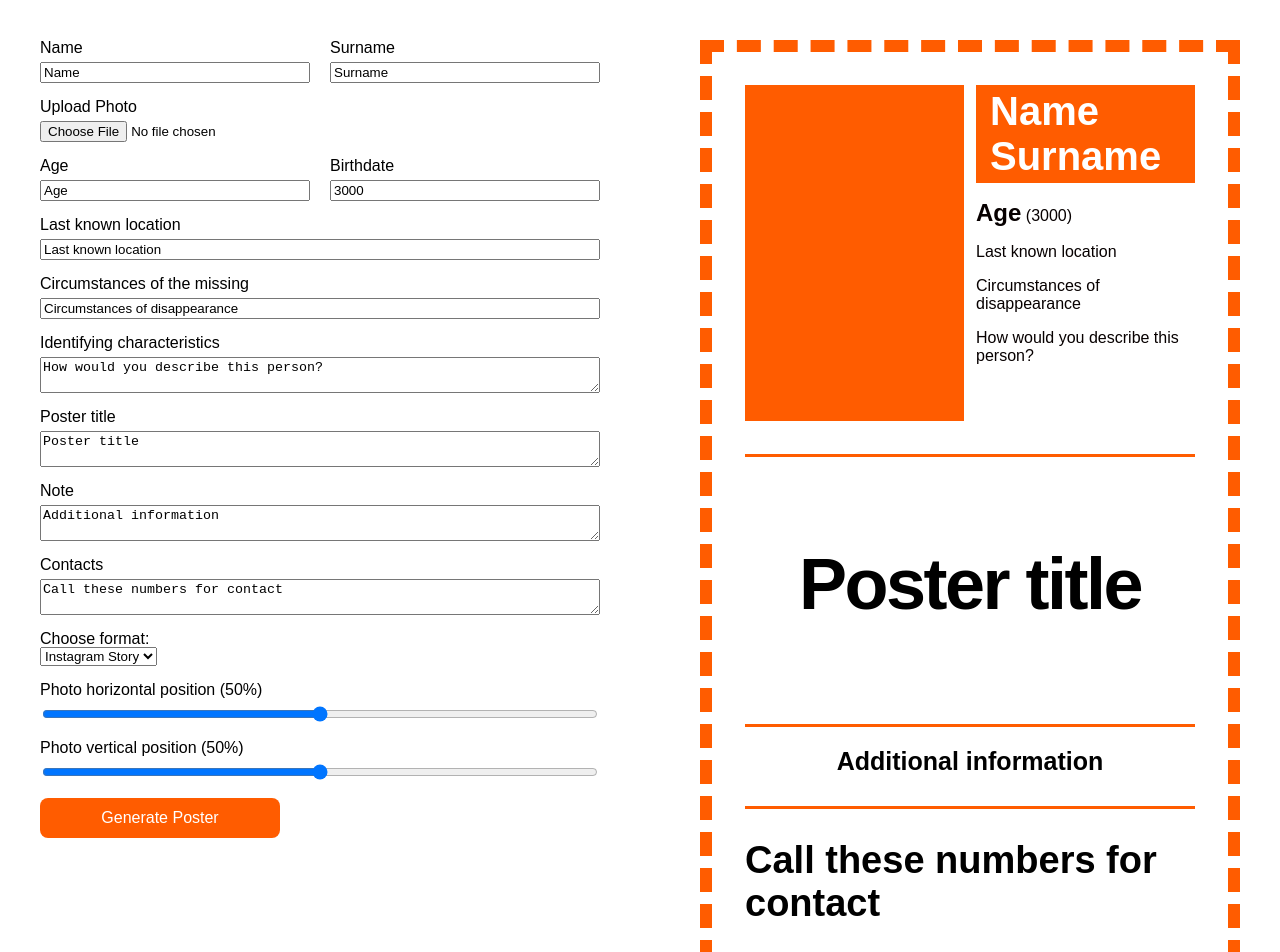
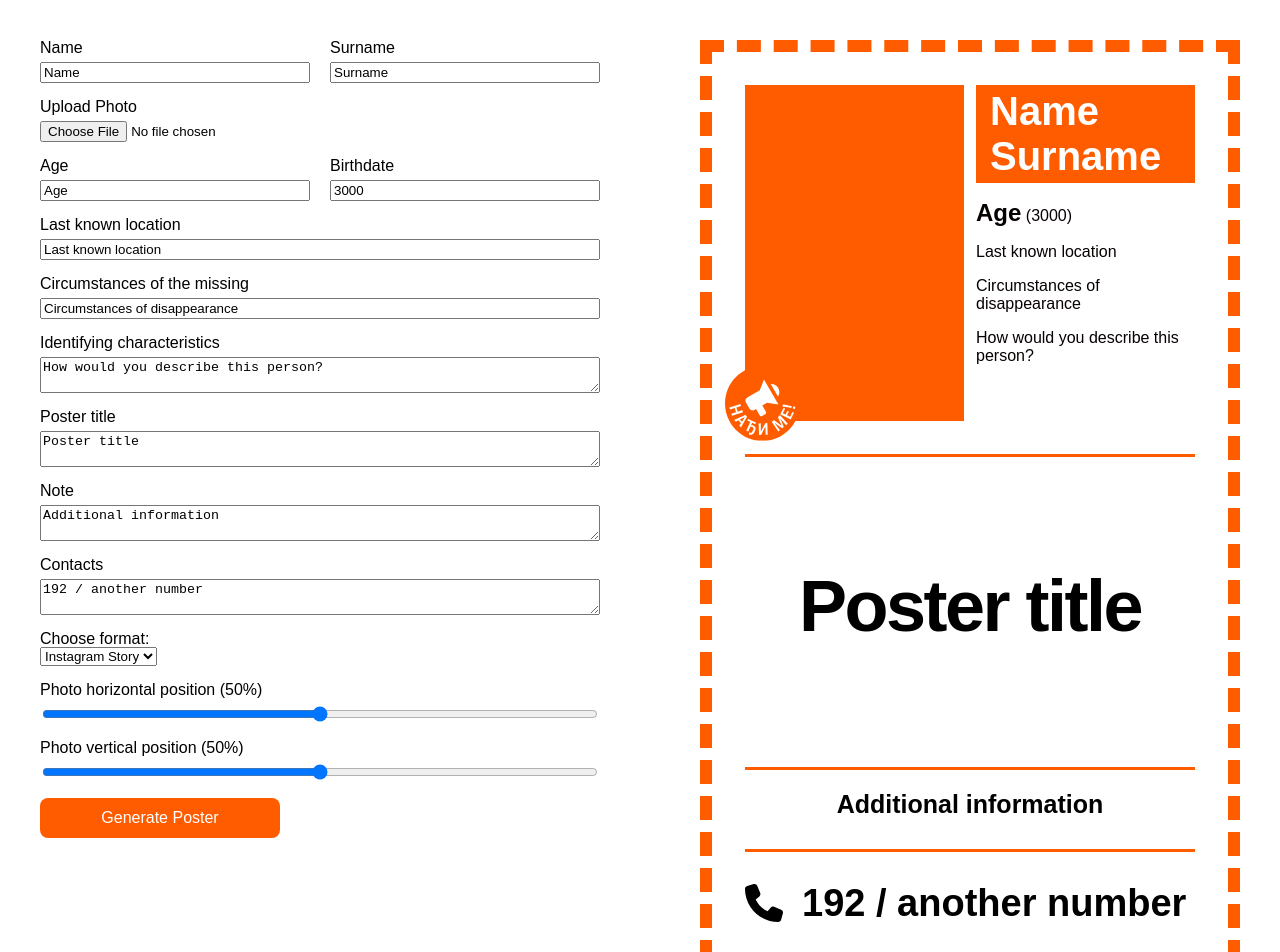
Before and after one commit to dontshoot11/people-search-posters, a SvelteKit app: page / in a window 1280 px wide. Shown: the top 952 px of the page. Built offline with nearby package versions, Linux system fonts and the light colour scheme.

Commit message:
add images

```diff
--- a/src/pageComponents/posterGenerator/components/Poster/style.module.css
+++ b/src/pageComponents/posterGenerator/components/Poster/style.module.css
@@ -12,10 +12,20 @@
 }
 
 .photoWrap {
-  overflow: hidden;
   position: relative;
   background-repeat: no-repeat;
   background-color: var(--accent-color);
+  &:before {
+    content: "";
+    position: absolute;
+    background: url("./img/find_me.svg") no-repeat center;
+    background-size: contain;
+    height: 75rem;
+    width: 75rem;
+    flex-shrink: 0;
+    bottom: -20rem;
+    left: -20rem;
+  }
 }
 
 .infoBlock {
@@ -99,6 +109,18 @@
   font-weight: 900;
   font-size: 38rem;
   line-height: normal;
+  white-space: nowrap;
+  display: flex;
+  align-items: center;
+  gap: 0.5em;
+  &:before {
+    content: "";
+    background: url("./img/phone.svg") no-repeat center;
+    background-size: contain;
+    height: 1em;
+    width: 1em;
+    flex-shrink: 0;
+  }
 }
 
 .igstory {
--- a/src/stores/formStore.ts
+++ b/src/stores/formStore.ts
@@ -15,5 +15,5 @@ export const formData = writable<TFormData>({
   file: "",
   photoPositionX: 50,
   photoPositionY: 50,
-  contacts: "Call these numbers for contact",
+  contacts: "192 / another number",
 });
```
Also changed, not shown: src/pageComponents/posterGenerator/components/Poster/img/find_me.svg (added), src/pageComponents/posterGenerator/components/Poster/img/phone.svg (added).
